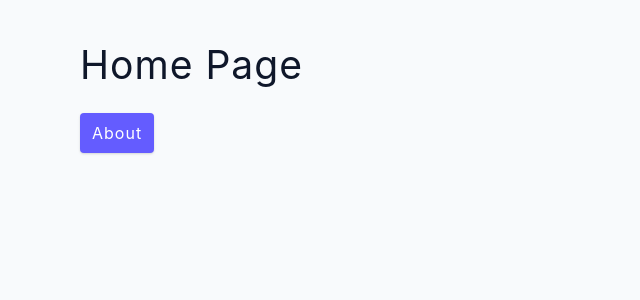
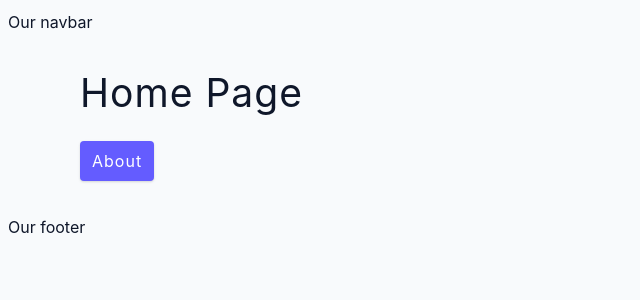
Before and after one commit to aleknovkovski/lrntp-smilga-reactRouter, a React (Create React App) app: page / in a window 1280 px wide. Shown: the top 300 px of the page, without its empty margins (0-640 px from the left). Built offline with nearby package versions, Linux system fonts and the light colour scheme.

Commit message:
Add static app-wide footer/navbar

```diff
--- a/src/App.js
+++ b/src/App.js
@@ -7,12 +7,14 @@ import Error from "./pages/Error";
 function App() {
     return (
         <BrowserRouter>
+            <nav>Our navbar</nav>
             <Routes>
                 <Route path='/' element={<Home />} />
                 <Route path='about' element={<About />} />
                 <Route path='products' element={<Products />} />
                 <Route path="*" element={<Error/>} />
             </Routes>
+            <nav>Our footer</nav>
         </BrowserRouter>
     );
 }
```
